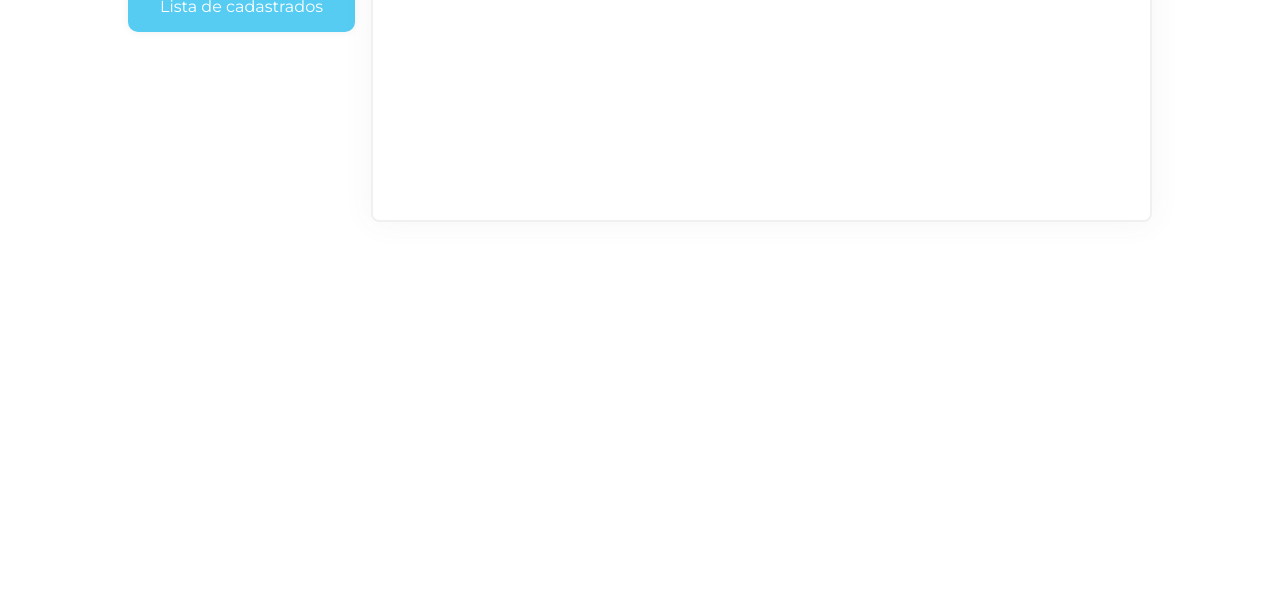
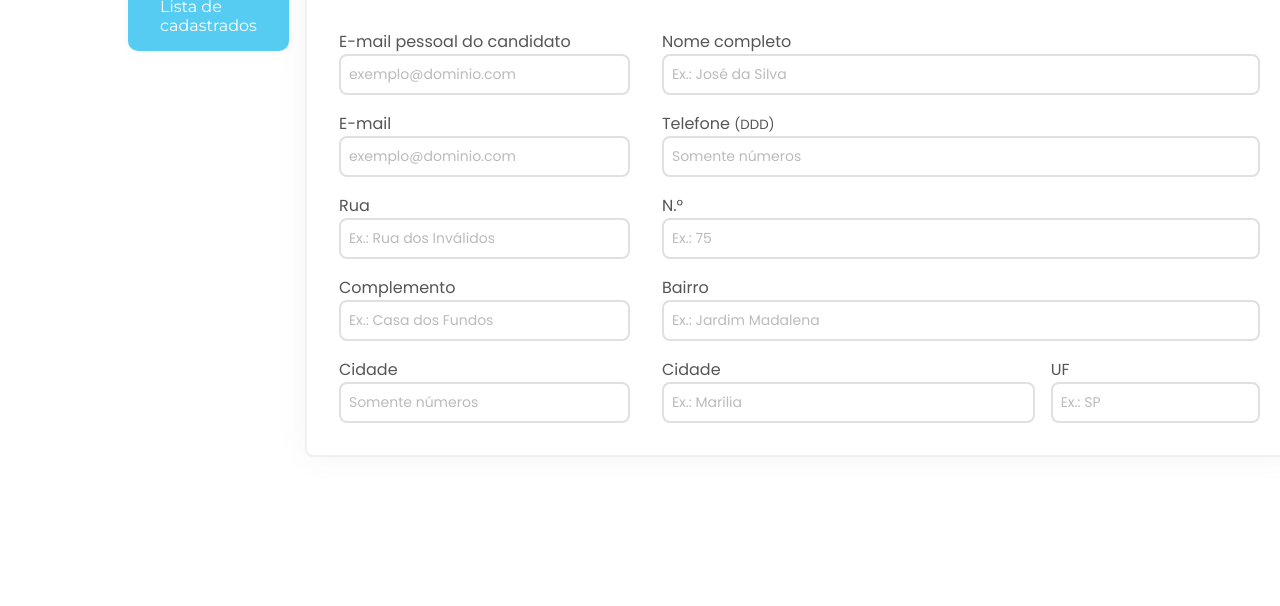
Before and after one commit to joaby-oliveira/eficaz-processo-seletivo, a plain HTML site: page index.html in a window 1280 px wide. Shown: the part 194-800 px from the top of the page. Drawn offline with Linux system fonts and the light colour scheme.

Commit message:
feat: create register form

```diff
--- a/assets/styles/_forms.css
+++ b/assets/styles/_forms.css
@@ -1,7 +1,6 @@
 /* Style form box container */
 .box {
   flex: 1;
-  height: 300px;
   border-radius: .5rem;
   border: 2px solid #f0f0f0;
   box-shadow: 0 0 30px #5a5a5a10;
@@ -16,3 +15,85 @@
   padding-bottom: 1rem;
   border-bottom: 2px solid #f0f0f0;
 }
+
+/* Style form */
+.form {
+  width: 100%;
+  padding: 2rem;
+  display: grid;
+  grid-template-columns: 1fr  1fr;
+  grid-template-areas:
+  'personalEmail name'
+  'email phone'
+  'street houseNumber'
+  'acomplishment district'
+  'CEP cityUF';
+  column-gap: 2rem;
+  row-gap: 1rem;
+}
+
+.personalEmail {
+  grid-area: personalEmail;
+}
+.name {
+  grid-area: name;
+}
+.email {
+  grid-area: email;
+}
+.phone {
+  grid-area: phone;
+}
+.street {
+  grid-area: street;
+}
+.houseNumber {
+  grid-area: houseNumber;
+}
+.acomplishment {
+  grid-area: acomplishment;
+}
+.district {
+  grid-area: district;
+}
+.CEP {
+  grid-area: CEP;
+}
+.city {
+  grid-area: city;
+}
+.UF {
+  grid-area: UF;
+}
+.form .cityUF {
+  grid-area: cityUF;
+}
+.form .cityUF .inputBox:first-child{
+  flex: 1;
+}
+.form .cityUF .inputBox + .inputBox{
+  margin-left: 1rem;
+  width: 35%;
+}
+
+/* Style input */
+.inputBox input {
+  border-radius: .5rem;
+  border: 2px solid #e0e0e0;
+  padding: .5rem;
+  transition: 0.2s;
+  font-size: .875rem;
+  color: #626262;
+}
+
+.inputBox input:hover {
+  box-shadow: 0 0 1px 2px var(--color-success);
+}
+
+.inputBox input:focus {
+  box-shadow: 0 0 1px 2px var(--color-primary);
+}
+
+.inputBox input::placeholder {
+  color: #bbb;
+}
--- a/assets/styles/_reset.css
+++ b/assets/styles/_reset.css
@@ -2,4 +2,5 @@
   margin: 0;
   padding: 0;
   box-sizing: border-box;
+  outline: none;
 }
--- a/assets/styles/_variables.css
+++ b/assets/styles/_variables.css
@@ -8,5 +8,5 @@
   --color-danger: #DC3545;
   --color-danger-hover: #97222d;
   --font-primary: Montserrat, sans-serif;
-  --font-secondary: Montserrat, sans-serif;
+  --font-secondary: Poppins, sans-serif;
 }
--- a/assets/styles/globals.css
+++ b/assets/styles/globals.css
@@ -3,7 +3,7 @@
 @import url('./_reset.css');
 
 .container {
-  padding: 0 8rem;
+  padding: 0 8rem 4rem 8rem;
 }
 
 .navbar {
@@ -13,6 +13,11 @@
 .title {
   color: var(--color-primary);
   font: 700 2rem var(--font-primary);
+}
+
+.text {
+  font: 400 1rem var(--font-secondary);
+  color: #555;
 }
 
 /* Button styles */
--- a/index.html
+++ b/index.html
@@ -11,12 +11,15 @@
 </head>
 
 <body>
+
   <nav class="navbar">
     <img src="/assets/public/logo.png" />
     <ul>
     </ul>
   </nav>
+
   <div class="container flex">
+
     <div class="buttonContainer flex column">
       <button class="button">
         Cadastro
@@ -25,12 +28,59 @@
         Lista de cadastrados
       </button>
     </div>
-    <div class="box flex mainCenter">
+
+    <div class="box flex column crossCenter">
       <h1 class="title">CADASTRO</h1>
-      <form>
-
+      <form class="form">
+        <div class="inputBox personalEmail flex column">
+          <label for="personalEmail" class="text">E-mail pessoal do candidato</label>
+          <input class="text" type="email" id="personalEmail" placeholder="exemplo@dominio.com">
+        </div>
+        <div class="inputBox name flex column">
+          <label for="name" class="text">Nome completo</label>
+          <input class="text" type="text" id="name" placeholder="Ex.: José da Silva">
+        </div>
+        <div class="inputBox email flex column">
+          <label for="email" class="text">E-mail</label>
+          <input class="text" type="email" id="email" placeholder="exemplo@dominio.com">
+        </div>
+        <div class="inputBox phone flex column">
+          <label for="phone" class="text">Telefone <small>(DDD)</small></label>
+          <input class="text" type="text" id="phone" placeholder="Somente números">
+        </div>
+        <div class="inputBox street flex column">
+          <label for="street" class="text">Rua</label>
+          <input class="text" type="text" id="street" placeholder="Ex.: Rua dos Inválidos">
+        </div>
+        <div class="inputBox houseNumber flex column">
+          <label for="houseNumber" class="text">N.°</label>
+          <input class="text" type="number" id="houseNumber" placeholder="Ex.: 75">
+        </div>
+        <div class="inputBox acomplishment flex column">
+          <label for="acomplishment" class="text">Complemento</label>
+          <input class="text" type="text" id="acomplishment" placeholder="Ex.: Casa dos Fundos">
+        </div>
+        <div class="inputBox district flex column">
+          <label for="district" class="text">Bairro</label>
+          <input class="text" type="text" id="district" placeholder="Ex.: Jardim Madalena">
+        </div>
+        <div class="inputBox CEP flex column">
+          <label for="CEP" class="text">Cidade</label>
+          <input class="text" type="text" id="CEP" placeholder="Somente números">
+        </div>
+        <div class="cityUF flex">
+          <div class="inputBox city flex column">
+            <label for="city" class="text">Cidade</label>
+            <input class="text" type="text" id="city" placeholder="Ex.: Marília">
+          </div>
+          <div class="inputBox UF flex column">
+            <label for="UF" class="text">UF</label>
+            <input class="text" type="text" id="UF" placeholder="Ex.: SP">
+          </div>
+        </div>
       </form>
     </div>
+
   </div>
 </body>
 
```
